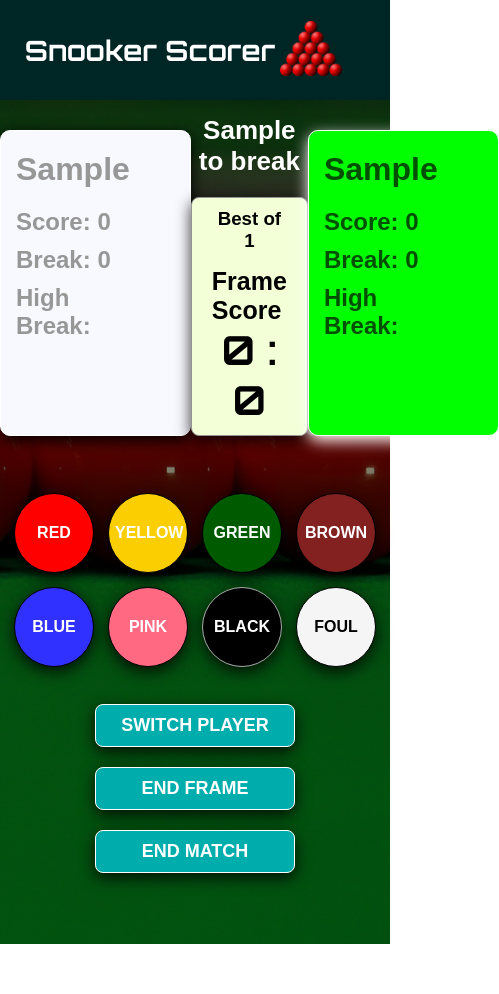
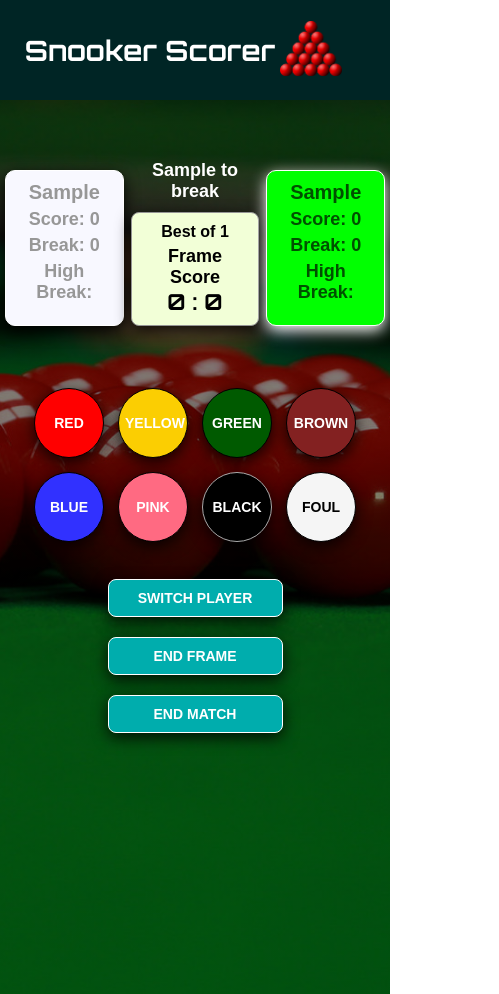
Before and after one commit to StevieV1903/snooker_scorer_cjs, a React (Create React App) app: page / in a window 390 px wide. Both pictures are taken after typing "Sample", "Sample" into the empty fields and a click on the button "START MATCH". Shown: the whole page, 499 px wide, since content can reach past the window. Before the commit the page ends 944 px from the top, so only its background shows below. Built offline with nearby package versions, Linux system fonts and the light colour scheme; a web font is replaced by a local one.

Commit message:
app now fully responsive

```diff
--- a/src/Main.css
+++ b/src/Main.css
@@ -10,4 +10,5 @@
 	flex-direction: row;
 	justify-content: space-evenly;
 	margin: 0;
+	margin-top: 50px
 }
--- a/src/components/ButtonsComponent.css
+++ b/src/components/ButtonsComponent.css
@@ -187,3 +187,56 @@ button {
 
 	}
 }
+
+@media screen and (max-width: 420px) {
+    button {
+		font-size: 14px;
+	}
+	.red-button {
+		height: 70px;
+		width: 70px;
+	}
+
+	.yellow-button {
+		height: 70px;
+		width: 70px;
+	}
+
+	.green-button {
+		height: 70px;
+		width: 70px;
+	}
+
+	.brown-button {
+		height: 70px;
+		width: 70px;
+	}
+
+	.blue-button {
+		height: 70px;
+		width: 70px;
+	}
+
+	.pink-button {
+		height: 70px;
+		width: 70px;
+	}
+	.black-button {
+		height: 70px;
+		width: 70px;
+	}
+
+	.foul-button {
+		height: 70px;
+		width: 70px;
+	}
+	.game-button {
+		margin: 10px;
+		width: 175px;
+		padding: 10px 15px;
+		border-radius: 8px;
+		font-size: 14px;
+
+
+	}
+}
--- a/src/components/FrameScore.css
+++ b/src/components/FrameScore.css
@@ -1,6 +1,7 @@
 .frame-scorer-container {
 	justify-content: center;
 	align-items: center;
+	margin: 0px 2px 5px 2px;
 }
 
 .frame-scorer {
@@ -22,12 +23,14 @@
 	font-size: 28px;
 	padding: 0;
 	margin: 0;
+	text-align: center;
 }
 .frame-scorer h3 {
 	text-align: center;
 	padding: 0;
 	margin: 0;
 	padding-bottom: 15px;
+	font-size: 20px;
 }
 .first-break {
 	text-align: center;
@@ -49,9 +52,53 @@
     .frame-scorer {
 		padding: 10px 20px;
 	}
+	.frame-scorer h1 {
+		font-size: 30px;
+	}
 	.frame-scorer h2 {
-		font-size: 25px;
-		padding: 0;
-		margin: 0;
+		font-size: 24px;
+	}
+	.frame-scorer h3 {
+		padding-bottom: 5px;
+	}
+	.first-break {
+		padding-top: 10px;
+		margin-bottom: 15px;
+		font-size: 24px;
 	}
 }
+
+@media screen and (max-width: 675px) {
+    .frame-scorer {
+		padding: 10px;
+	}
+	.frame-scorer h1 {
+		font-size: 26px;
+	}
+	.frame-scorer h2 {
+		font-size: 20px;
+	}
+	.frame-scorer h3 {
+		font-size: 18px;
+	}
+	.first-break {
+		padding-top: 10px;
+		margin-bottom: 10px;
+		font-size: 20px;
+	}
+}
+
+@media screen and (max-width: 510px) {
+	.frame-scorer h1 {
+		font-size: 22px;
+	}
+	.frame-scorer h2 {
+		font-size: 18px;
+	}
+	.frame-scorer h3 {
+		font-size: 16px;
+	}
+	.first-break {
+		font-size: 18px;
+	}
+}
--- a/src/components/PlayerComponent.css
+++ b/src/components/PlayerComponent.css
@@ -1,5 +1,5 @@
 .active-player {
-	margin-top: 30px;
+	margin: 5px;
 	font-family: 'ABeeZee', sans-serif;
 	border: solid 1px white;
 	border-radius: 10px;
@@ -13,16 +13,18 @@
 	padding-bottom: 20px;
 	text-align: left;
 	color: #005000;
+	font-size: 36px;
 }
 
 .active-player h2 {
 	margin: 0;
 	padding-bottom: 10px;
 	color: #005000;
+	font-size: 28px;
 }
 
 .non-active-player {
-	margin-top: 30px;
+	margin: 5px;
 	font-family: 'ABeeZee', sans-serif;
 	border: solid 1px white;
 	border-radius: 10px;
@@ -37,29 +39,101 @@
 	padding-bottom: 20px;
 	text-align: left;
 	color: #979797;
+	font-size: 36px;
 }
 
 .non-active-player h2 {
 	margin: 0;
 	padding-bottom: 10px;
 	color: #979797;
+	font-size: 28px;
 
 }
 
 /* RESPONSIVE RULES  */
 
-@media screen and (max-width: 800px) {
-    .player-container {
-		padding: 15px 30px 15px 10px;
-		background-color: ghostwhite;
-		box-shadow: 0 5px 15px 0px #000000cc;
+@media screen and (max-width: 850px) {
+    .active-player {
+		margin-top: 20px;
+		padding: 10px 40px 10px 10px;
 	}
-	.player-container h1 {
-		margin: 0;
+	.non-active-player {
+		margin-top: 20px;
+		padding: 10px 40px 10px 10px;
+	}
+	.active-player h1 {
+		padding-bottom: 15px;
+		font-size: 30px;
+	}
+	.active-player h2 {
 		padding-bottom: 10px;
-		font-size: 26px;
-	}
-	.player-container h2 {
 		font-size: 24px;
 	}
+	.non-active-player h1 {
+		padding-bottom: 15px;
+		font-size: 30px;
+	}
+	.non-active-player h2 {
+		padding-bottom: 10px;
+		font-size: 24px;
+
+	}
 }
+
+@media screen and (max-width: 620px) {
+    .active-player {
+		padding: 10px 25px 10px 10px;
+	}
+	.non-active-player {
+		padding: 10px 25px 10px 10px;
+	}
+	.active-player h1 {
+		padding-bottom: 10px;
+		font-size: 24px;
+	}
+	.active-player h2 {
+		padding-bottom: 10px;
+		font-size: 20px;
+	}
+	.non-active-player h1 {
+		padding-bottom: 10px;
+		font-size: 24px;
+	}
+	.non-active-player h2 {
+		padding-bottom: 10px;
+		font-size: 20px;
+
+	}
+}
+
+@media screen and (max-width: 510px) {
+	.active-player {
+		padding: 10px;
+	}
+	.non-active-player {
+		padding: 10px;
+	}
+	.active-player h1 {
+		font-size: 20px;
+		text-align: center;
+		padding-bottom: 5px;
+		font-weight: bold;
+	}
+	.active-player h2 {
+		font-size: 18px;
+		text-align: center;
+		padding-bottom: 5px;
+	}
+	.non-active-player h1 {
+		font-size: 20px;
+		text-align: center;
+		padding-bottom: 5px;
+		font-weight: bold;
+	}
+	.non-active-player h2 {
+		font-size: 18px;
+		text-align: center;
+		padding-bottom: 5px;
+
+	}
+}
```
